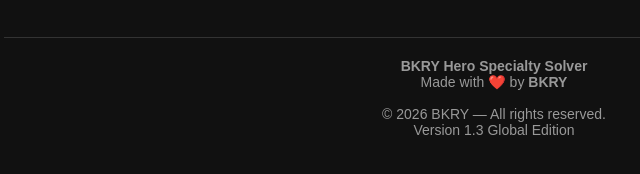
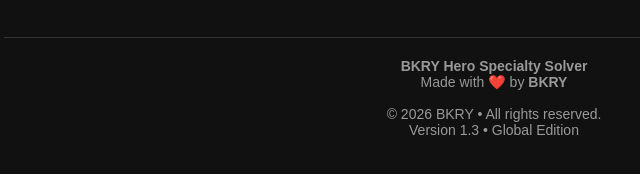
Before and after one commit to BKRY-ID/https-bkry.github.io-bkry-tools-, a plain HTML site: page index.html in a window 1280 px wide. Shown: the part 2089-2263 px from the top of the page, 146-786 px from the left. Drawn offline with Linux system fonts and the light colour scheme.

Commit message:
Update index.html

```diff
--- a/index.html
+++ b/index.html
@@ -1334,9 +1334,9 @@
 
 Made with ❤️ by <strong>BKRY</strong><br><br>
 
-© 2026 BKRY — All rights reserved.<br>
+© 2026 BKRY • All rights reserved.<br>
 
-Version 1.3 Global Edition
+Version 1.3 • Global Edition
 
 </footer>
 </body>
```
